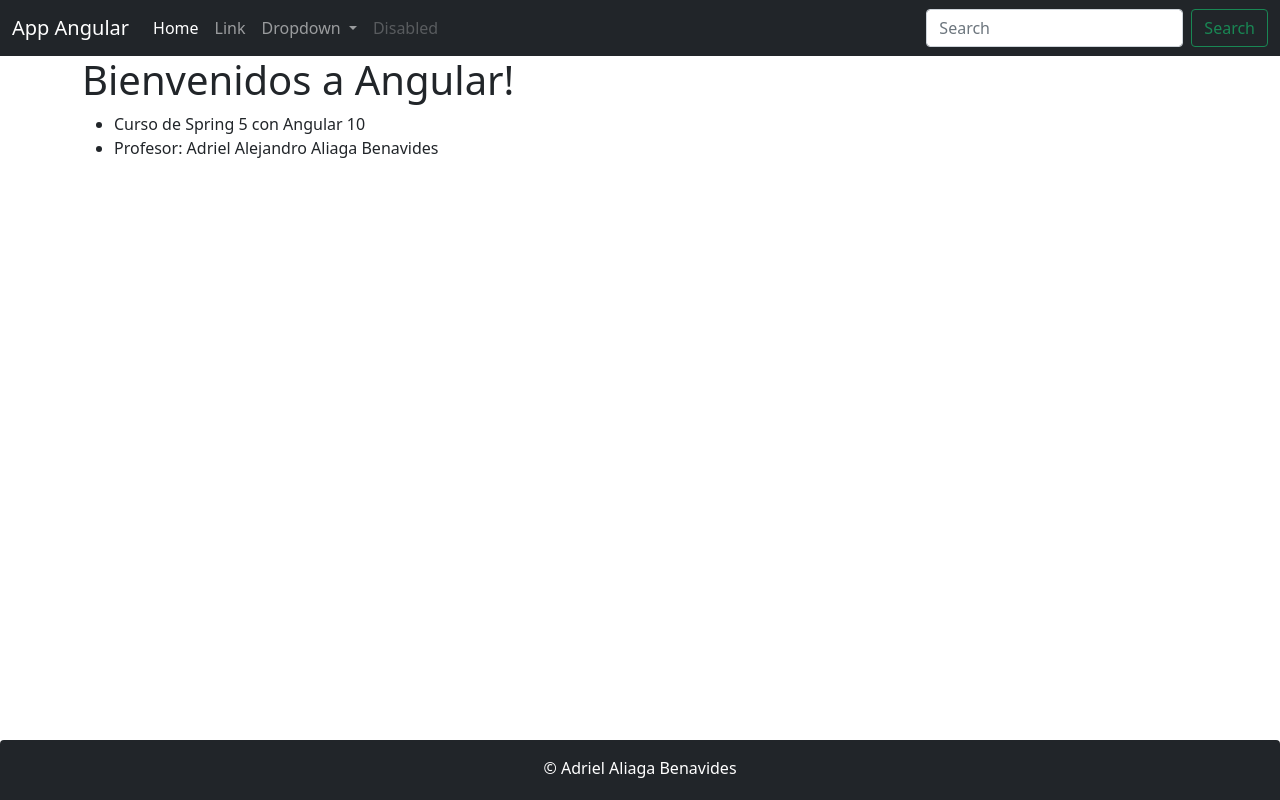
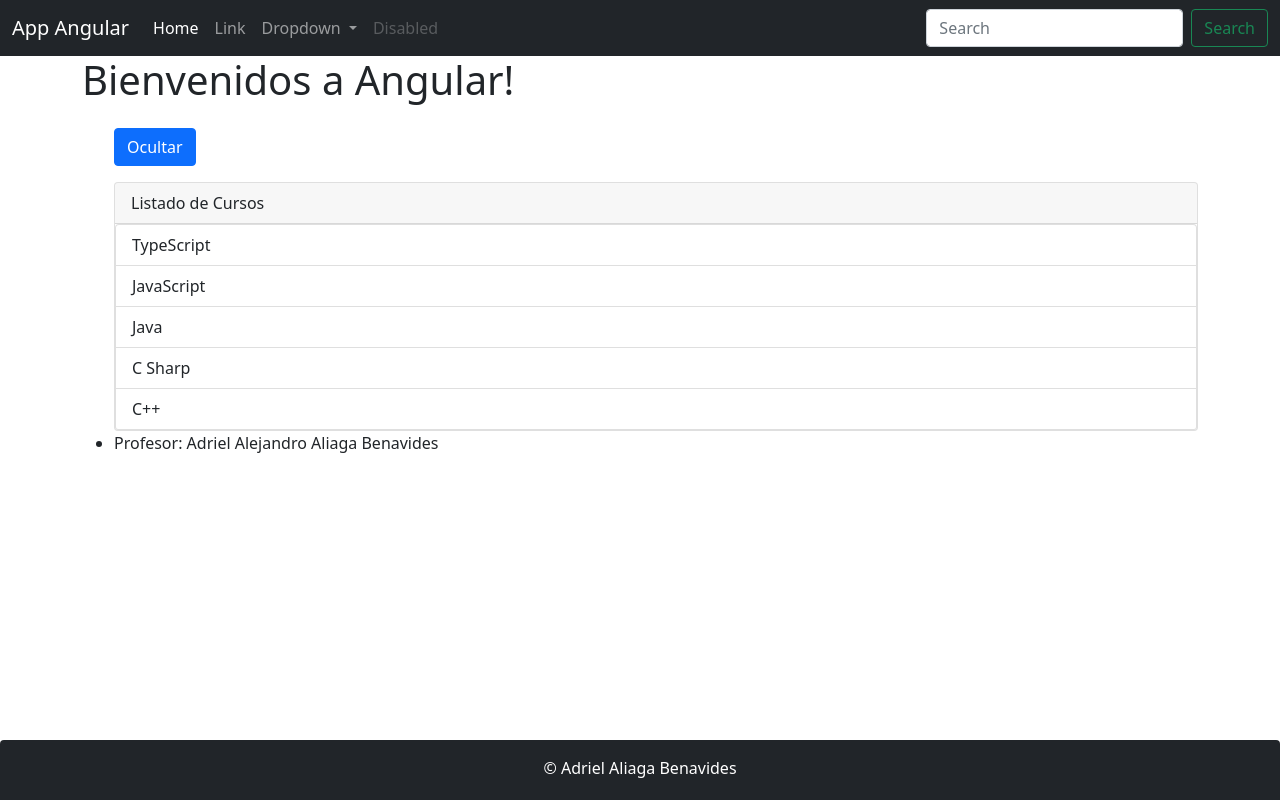
Before and after one commit to aaliagab/clientes-app, an Angular app: page / in a window 1280 px wide. Built offline with nearby package versions, Linux system fonts and the light colour scheme.

Commit message:
directivas ngFor y ngIf

```diff
--- a/src/app/app.component.html
+++ b/src/app/app.component.html
@@ -4,7 +4,7 @@
     {{title}}!
   </h1>
   <ul>
-    <li>{{curso}}</li>
+    <app-directiva></app-directiva>
     <li>Profesor: {{profesor}}</li>
   </ul>
 </div>
--- a/src/app/app.module.ts
+++ b/src/app/app.module.ts
@@ -4,12 +4,14 @@ import { BrowserModule } from '@angular/platform-browser';
 import { AppComponent } from './app.component';
 import { HeaderComponent} from './header/header.component';
 import { FooterComponent} from './footer/footer.component';
+import { DirectivaComponent } from './directiva/directiva.component';
 
 @NgModule({
   declarations: [
     AppComponent,
     HeaderComponent,
-    FooterComponent
+    FooterComponent,
+    DirectivaComponent
   ],
   imports: [
     BrowserModule
--- /dev/null
+++ b/src/app/directiva/directiva.component.html
@@ -0,0 +1,9 @@
+<button type="button" (click)="habilitar=!habilitar" class = "btn btn-primary my-3">{{habilitar?'Ocultar':'Mostrar'}}</button>
+<div class="card">
+  <div class="card-header">
+    Listado de Cursos
+  </div>
+  <ul class="list-group" *ngIf="habilitar">
+    <li class="list-group-item" *ngFor="let obj of listaCurso">{{obj}}</li>
+  </ul>
+</div>
--- /dev/null
+++ b/src/app/directiva/directiva.component.ts
@@ -0,0 +1,12 @@
+import { Component, OnInit } from '@angular/core';
+
+@Component({
+  selector: 'app-directiva',
+  templateUrl: './directiva.component.html'
+})
+export class DirectivaComponent{
+  listaCurso: string[] = ['TypeScript','JavaScript', 'Java', 'C Sharp', 'C++'];
+  habilitar: boolean = true;
+  constructor() { }
+
+}
```
Also changed, not shown: 1 other file (tests, documents, lock files or other folders).
